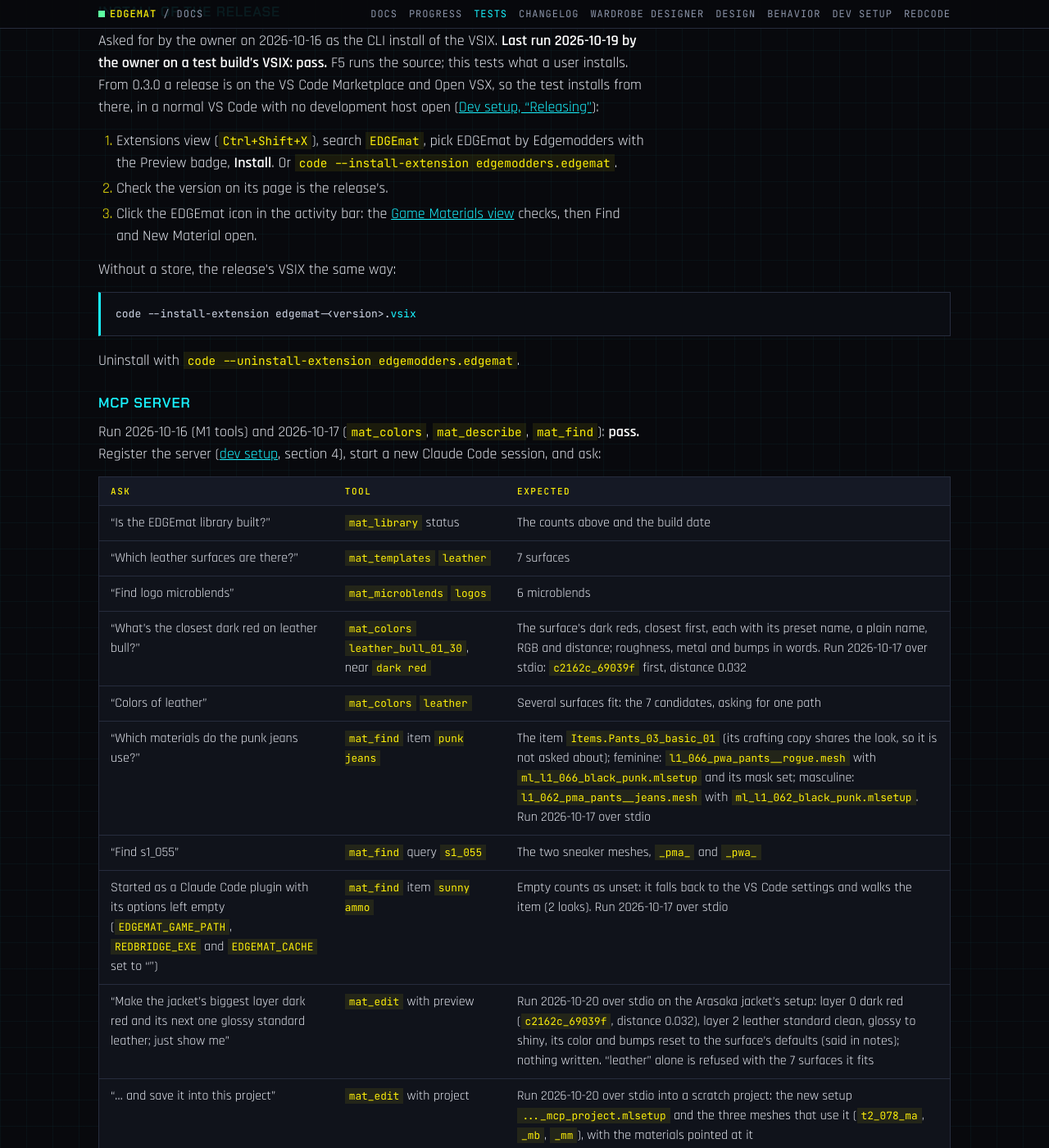
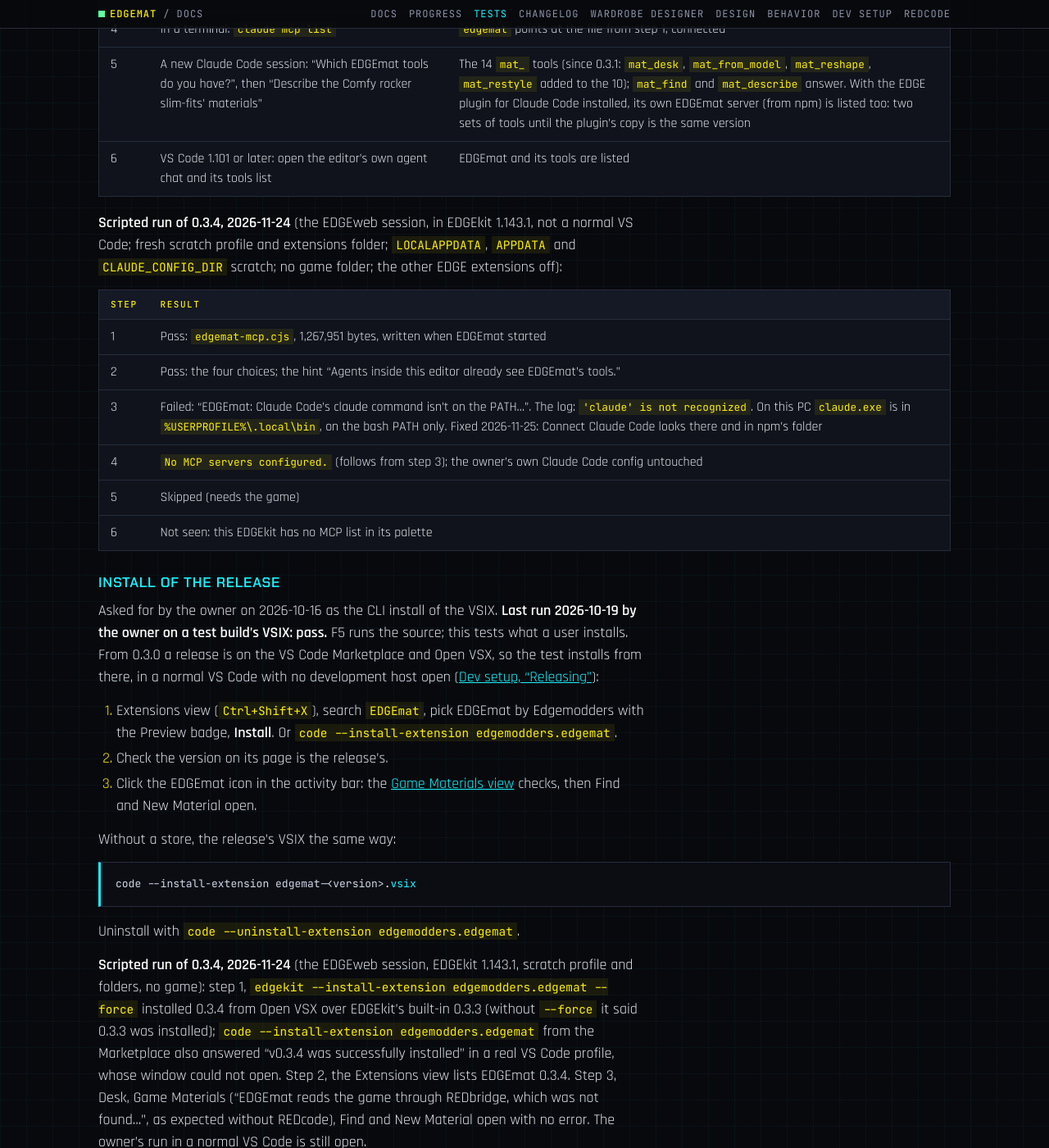
Before and after one commit to Edgemodders/EDGEmat, a Jekyll site: the page built from docs/testing.md, in a window 1280 px wide and 1400 px high, scrolled down 66723 px. Shown: the whole window at 82% size. Built offline with Jekyll 4.4.1, drawn with Linux system fonts in a browser that asks for light colours; our own code applies the rules of GitHub Pages for plain Markdown files; some of the changed text lies outside the part shown.

Commit message:
Connect Claude Code finds claude outside the Windows PATH; 0.3.4's scripted install and Connect run recorded
The EDGEweb session's scripted run (EDGEkit, scratch profile) found claude.exe in ~/.local/bin, on the bash PATH only. Connect Claude Code now looks there and in npm's folder when the shell does not find claude.

Co-Authored-By: Claude Opus 5.5 <noreply@anthropic.com>

````diff
--- a/docs/testing.md
+++ b/docs/testing.md
@@ -52,8 +52,8 @@ Last updated 2026-10-26.
 | [The Desk's edits in the 3D view](#the-desks-edits-in-the-3d-view) | By hand, F5 or Ctrl+F5, with REDcode | #17, before 0.3.4 | 2026-11-22 | **Passed** (owner, all 8 steps). Built 2026-11-21. The no-library half of #17 is in the smoke test (passed 2026-11-21) |
 | [Normal check](#normal-check) | From `npm run normal-check`, then in the game | #11, before Wardrobe Designer 0.1.0 | 2026-11-15 | **Done: the game reads green down (DirectX).** The owner, laptop, midday sun from above: the **blue** rows (green down) look raised and the red rows (green up, EDGEmat until then) dented, clearest where the light falls fullest (the hip); some dots on the curving sides read either way. Claude's enlargement of the knee agrees: blue dots bright on top, red dots bright at the bottom. It matches EDGEfab's evidence. Fixed the same day: `normalMap()` green down by default, `materialsFromModel` flips glTF's by default; smoke checks the direction |
 | [Wardrobe Designer install](#wardrobe-designer-install) | By hand, in the game, from the release zip | Each Wardrobe Designer release | | Not run yet. Added 2026-10-30 with the release scaffolding; the draft zip builds (65 KB, the game-folder layout) |
-| [Connect an assistant](#connect-an-assistant) | By hand, in a normal VS Code, with Claude Code | Each release | 2026-11-13 | **Pass** (owner, laptop, 2026-11-13: steps 1 to 6, on this release's code: Connect Claude Code's `edgemat` server lists 14 tools). Found: the EDGE plugin's own EDGEmat server (npm 0.3.1, 10 tools) runs beside it, so Claude Code has two. Earlier: Not run yet (0.3.1). The bundled server was checked over stdio under Node and VS Code's binary on 2026-10-21: all 10 tools, `mat_library` reads the library |
-| [Install of the release](#install-of-the-release) | By hand, in a normal VS Code | Each release | 2026-11-13 (0.3.2 test build) | **0.3.4 from the Marketplace: not run yet** (released 2026-11-22; its test build's VSIX was not installed before the run). **0.3.3 from the Marketplace: not run** (0.3.4 replaces it). **0.3.2's test build: pass** (owner, laptop, 2026-11-13: the VSIX from release run 43449615746, installed over 0.3.1 in a normal VS Code; version 0.3.2, Desk, Game Materials with its filter, Find and New Material open). 0.3.2 is on the Marketplace since 2026-11-13: its install there is open. **0.3.1 from the Marketplace: installs and opens** (owner, laptop, 2026-11-13), with its **Library** view, as 0.3.1 has. The next release: its test build's VSIX before it, then the Marketplace after it. Earlier: 0.3.0 from the Marketplace: not run yet |
+| [Connect an assistant](#connect-an-assistant) | By hand, in a normal VS Code, with Claude Code | Each release | 2026-11-24 (scripted) | **0.3.4, by script: partly run** (the EDGEweb session, 2026-11-24, in EDGEkit 1.143.1 with a scratch profile; see the section): steps 1 and 2 pass; step 3 said `claude` was not on the PATH (it is in `%USERPROFILE%\.local\bin`, not on the Windows PATH), **fixed 2026-11-25** (Connect Claude Code looks there); step 4 found no server; 5 skipped; 6 EDGEkit has no MCP list. The owner's run in a normal VS Code is open. **0.3.2: pass** (owner, laptop, 2026-11-13: steps 1 to 6, on this release's code: Connect Claude Code's `edgemat` server lists 14 tools). Found: the EDGE plugin's own EDGEmat server (npm 0.3.1, 10 tools) runs beside it, so Claude Code has two. Earlier: Not run yet (0.3.1). The bundled server was checked over stdio under Node and VS Code's binary on 2026-10-21: all 10 tools, `mat_library` reads the library |
+| [Install of the release](#install-of-the-release) | By hand, in a normal VS Code | Each release | 2026-11-24 (0.3.4, scripted) | **0.3.4 from the Marketplace: not run yet by hand** (released 2026-11-22; its test build's VSIX was not installed before the run). **0.3.4 by script: pass for what fits** (the EDGEweb session, 2026-11-24, EDGEkit 1.143.1, scratch profile, no game: installed from Open VSX over EDGEkit's built-in 0.3.3, version 0.3.4, Desk, Game Materials (REDbridge not found, as expected), Find and New Material open without an error). **0.3.3 from the Marketplace: not run** (0.3.4 replaces it). **0.3.2's test build: pass** (owner, laptop, 2026-11-13: the VSIX from release run 43449615746, installed over 0.3.1 in a normal VS Code; version 0.3.2, Desk, Game Materials with its filter, Find and New Material open). 0.3.2 is on the Marketplace since 2026-11-13: its install there is open. **0.3.1 from the Marketplace: installs and opens** (owner, laptop, 2026-11-13), with its **Library** view, as 0.3.1 has. The next release: its test build's VSIX before it, then the Marketplace after it. Earlier: 0.3.0 from the Marketplace: not run yet |
 | [Spec checks 1 to 10](#spec-checks-against-the-game) | Reading game files | M0 | 2026-10-14/15 | Done |
 | [In-game round 1](#in-game-round-1-colors-masks-overrides) | In the game | M0 | 2026-10-15 | Done |
 | [In-game round 2](#in-game-round-2-ratio) | In the game | M0 | 2026-10-15 | Done |
@@ -887,10 +887,21 @@ Added for 0.3.1, when the MCP server came into the extension. In a normal VS Cod
 |---|---|---|
 | 1 | Check `%LOCALAPPDATA%\EDGEmat\mcp\` | `edgemat-mcp.cjs` is there, made when EDGEmat started |
 | 2 | Game Materials › **...** (top right of the view) › **Connect an Assistant (MCP)...** | Four choices; the hint at the top says whether agents inside this editor already see EDGEmat |
-| 3 | **Connect Claude Code**; with a key set, answer the key question | "EDGEmat is connected to Claude Code" |
+| 3 | **Connect Claude Code**; with a key set, answer the key question | "EDGEmat is connected to Claude Code". Also where `claude` is only in `%USERPROFILE%\.local\bin` (Claude Code's own installer) and not on the Windows PATH: the log says `MCP: claude is not on the PATH; using "...claude.exe"`, then connects (fixed 2026-11-25) |
 | 4 | In a terminal: `claude mcp list` | `edgemat` points at the file from step 1, connected |
 | 5 | A new Claude Code session: "Which EDGEmat tools do you have?", then "Describe the Comfy rocker slim-fits' materials" | The 14 `mat_` tools (since 0.3.1: `mat_desk`, `mat_from_model`, `mat_reshape`, `mat_restyle` added to the 10); `mat_find` and `mat_describe` answer. With the EDGE plugin for Claude Code installed, its own EDGEmat server (from npm) is listed too: two sets of tools until the plugin's copy is the same version |
 | 6 | VS Code 1.101 or later: open the editor's own agent chat and its tools list | EDGEmat and its tools are listed |
+
+**Scripted run of 0.3.4, 2026-11-24** (the EDGEweb session, in EDGEkit 1.143.1, not a normal VS Code; fresh scratch profile and extensions folder; `LOCALAPPDATA`, `APPDATA` and `CLAUDE_CONFIG_DIR` scratch; no game folder; the other EDGE extensions off):
+
+| Step | Result |
+|---|---|
+| 1 | Pass: `edgemat-mcp.cjs`, 1,267,951 bytes, written when EDGEmat started |
+| 2 | Pass: the four choices; the hint "Agents inside this editor already see EDGEmat's tools." |
+| 3 | Failed: "EDGEmat: Claude Code's claude command isn't on the PATH...". The log: `'claude' is not recognized`. On this PC `claude.exe` is in `%USERPROFILE%\.local\bin`, on the bash PATH only. Fixed 2026-11-25: Connect Claude Code looks there and in npm's folder |
+| 4 | `No MCP servers configured.` (follows from step 3); the owner's own Claude Code config untouched |
+| 5 | Skipped (needs the game) |
+| 6 | Not seen: this EDGEkit has no MCP list in its palette |
 
 ### Install of the release
 
@@ -907,6 +918,8 @@ code --install-extension edgemat-<version>.vsix
 ```
 
 Uninstall with `code --uninstall-extension edgemodders.edgemat`.
+
+**Scripted run of 0.3.4, 2026-11-24** (the EDGEweb session, EDGEkit 1.143.1, scratch profile and folders, no game): step 1, `edgekit --install-extension edgemodders.edgemat --force` installed 0.3.4 from Open VSX over EDGEkit's built-in 0.3.3 (without `--force` it said 0.3.3 was installed); `code --install-extension edgemodders.edgemat` from the Marketplace also answered "v0.3.4 was successfully installed" in a real VS Code profile, whose window could not open. Step 2, the Extensions view lists EDGEmat 0.3.4. Step 3, Desk, Game Materials ("EDGEmat reads the game through REDbridge, which was not found...", as expected without REDcode), Find and New Material open with no error. The owner's run in a normal VS Code is still open.
 
 ### MCP server
 
````
Also changed, not shown: docs/progress.md (+1 -0 lines), extensions/edgemat/src/mcp.ts (+29 -2 lines), docs/changelog.md.
